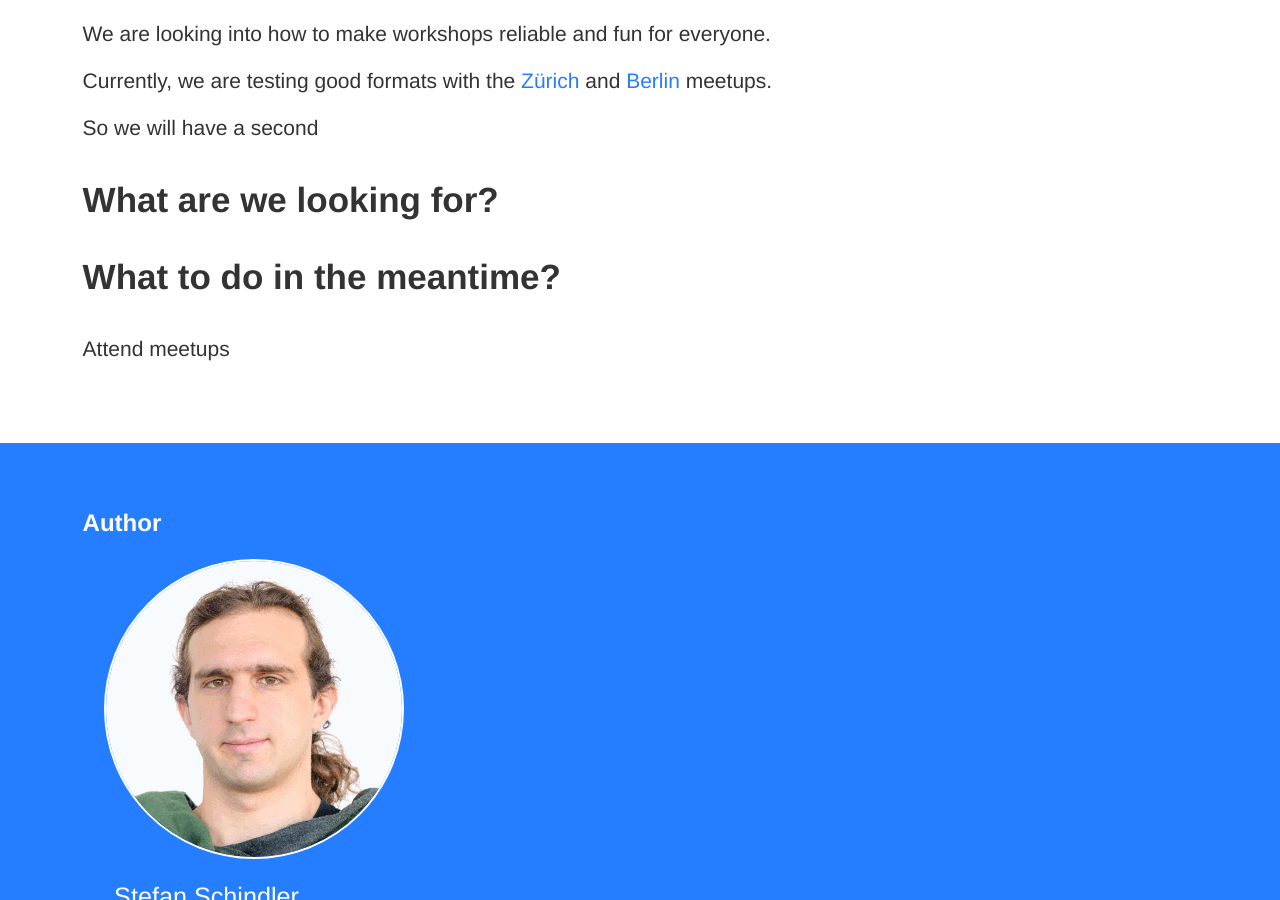
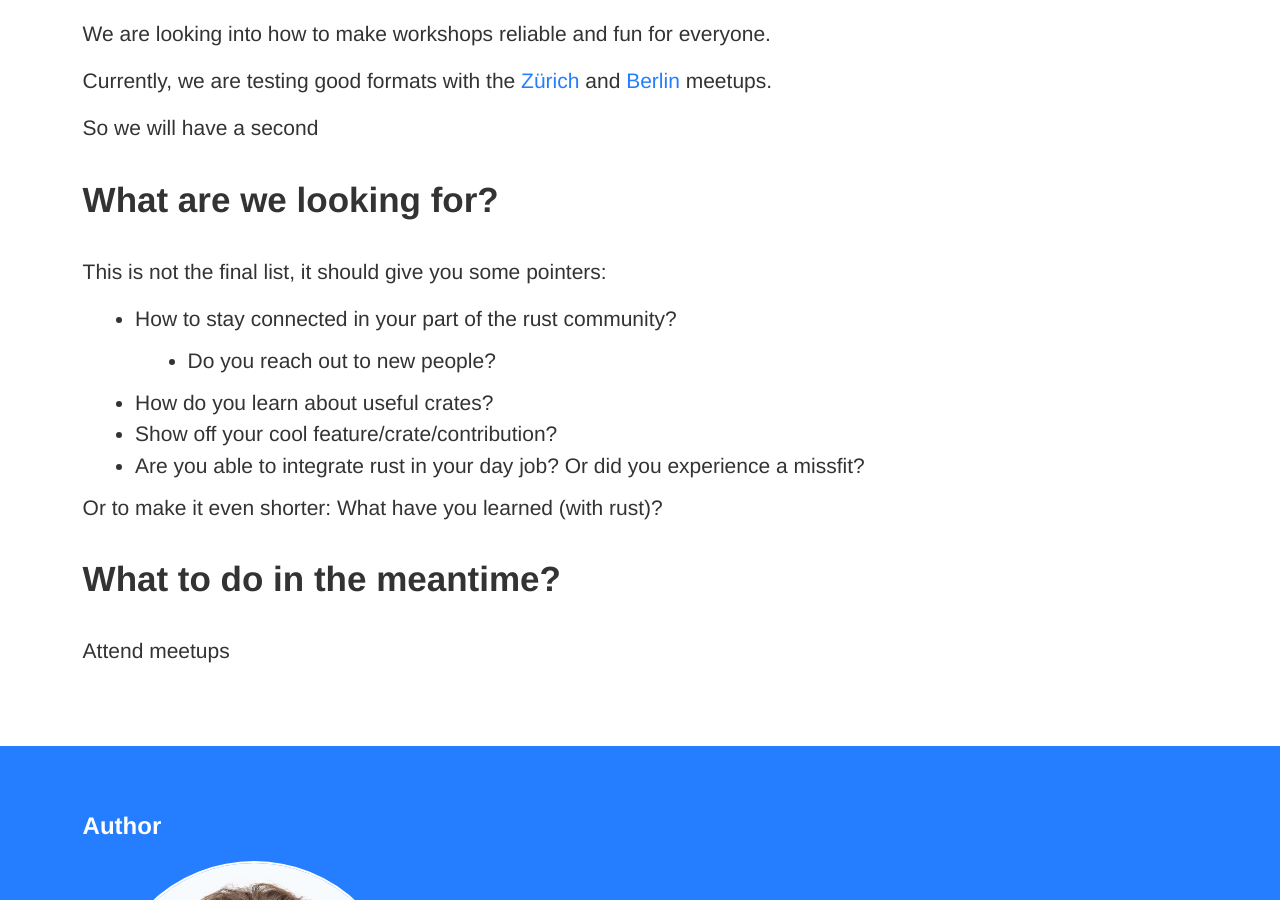
Before and after one commit to RustFestEU/blog.rustfest.eu, a Jekyll site: the page built from _posts/2020-06-06-announcing-rustfest-2020.md, in a window 1280 px wide and 900 px high, scrolled down 1001 px. Built offline with Jekyll 4.4.1, drawn with Linux system fonts in a browser that asks for light colours.

Commit message:
Suggestions

```diff
--- a/_posts/2020-06-06-announcing-rustfest-2020.md
+++ b/_posts/2020-06-06-announcing-rustfest-2020.md
@@ -33,6 +33,17 @@ So we will have a second
 
 ## What are we looking for?
 
+This is not the final list, it should give you some pointers:
+
+* How to stay connected in your part of the rust community?
+    * Do you reach out to new people?
+* How do you learn about useful crates?
+* Show off your cool feature/crate/contribution?
+* Are you able to integrate rust in your day job? Or did you experience a missfit?
+
+Or to make it even shorter: What have you learned (with rust)?
+
+
 ## What to do in the meantime?
 
 Attend meetups
```
